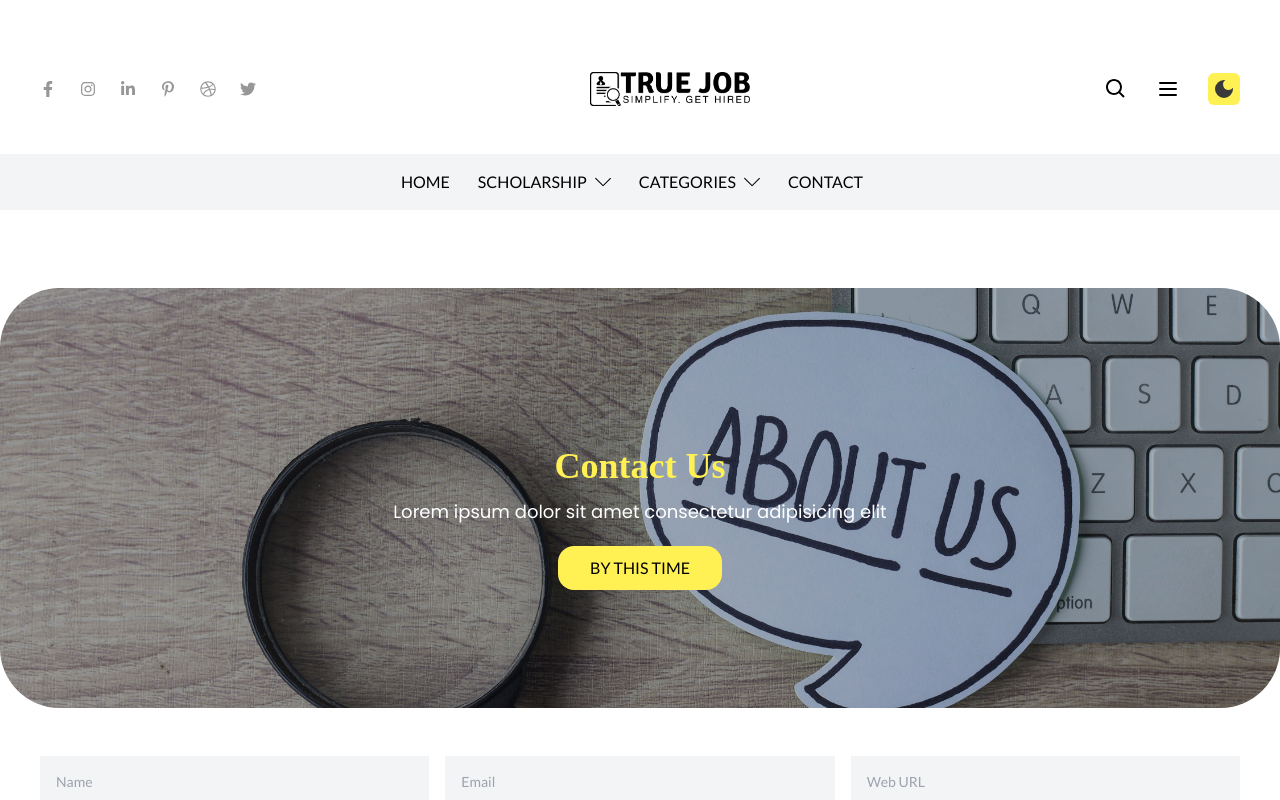
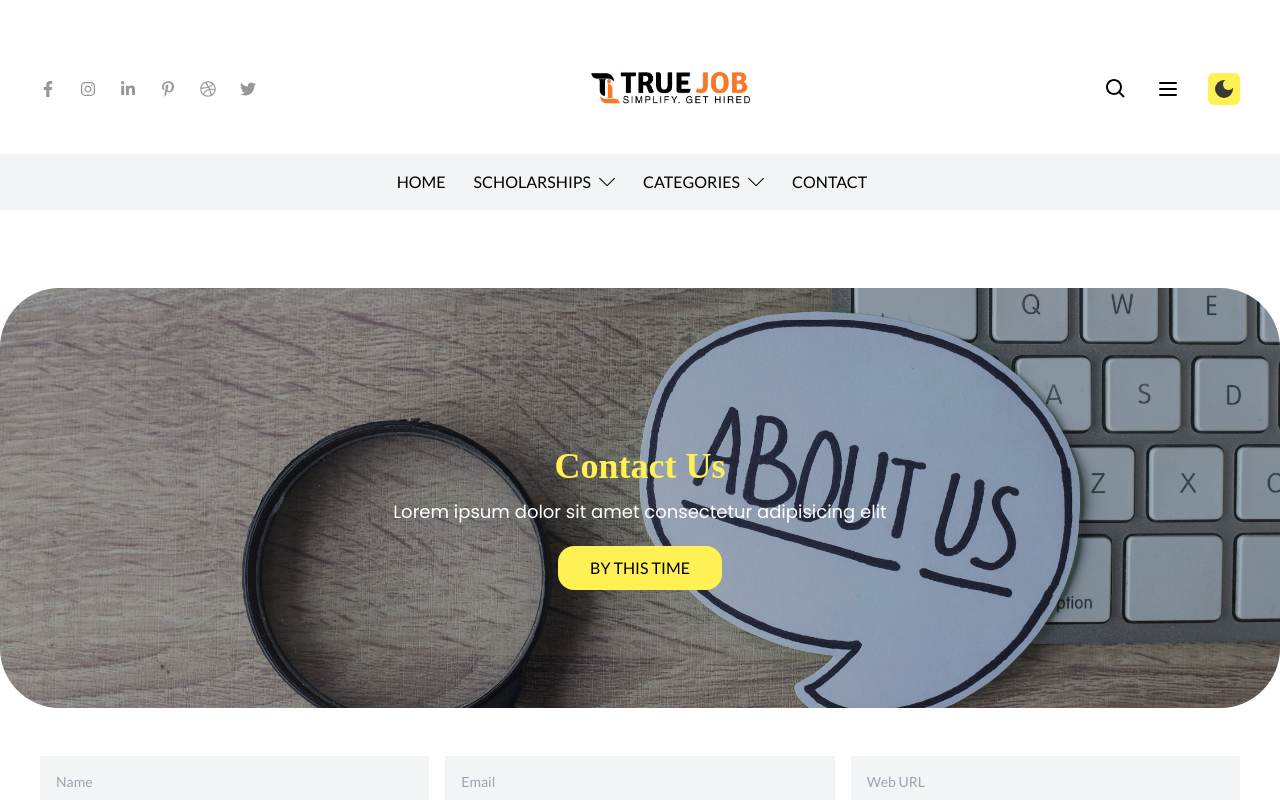
Before and after one commit to mufaqar/truejob, a Next.js app: page /contact-us in a window 1280 px wide. Shown: the top 800 px of the page. Built offline with nearby package versions, Linux system fonts and the light colour scheme; a web font is replaced by a local one.

Commit message:
Navigation

```diff
--- a/src/components/Logo/Logo.tsx
+++ b/src/components/Logo/Logo.tsx
@@ -6,7 +6,7 @@ const Logo = () => {
 
   return (
     <Link href="/" className="w-36 md:w-52">
-      <Image src="/assets/images/logo-white.png" alt="logo" width={160} height={60} className="invert dark:invert-0 mx-auto" />
+      <Image src="/assets/images/Logo.png" alt="logo" width={160} height={60} className="dark:invert-0 mx-auto" />
       {/* <Image src="/assets/images/black-logo.png" alt="logo" width={150} height={60}/> */}
     </Link>
   );
--- a/src/components/header/header2.tsx
+++ b/src/components/header/header2.tsx
@@ -1,5 +1,4 @@
 "use client";
-
 import React, { useContext, useEffect, useState } from "react";
 import Logo from "../Logo/Logo";
 import Link from "next/link";
@@ -89,14 +88,20 @@ const Header2 = () => {
             <li className="group relative">
               <div className="flex items-center gap-2">
                 <Link href="/category/scholarship" className="uppercase dark:text-white text-black">
-                  Scholarship
+                  Scholarships
                 </Link>
                 <SlArrowDown />
               </div>
               <SubMenu>
-                <Route to="/">Scholarship in Australia</Route>
-                <Route to="/">Scholarship in China</Route>
-                <Route to="/">Scholarship in Koria</Route>
+                <Route to="/scholarship-in-australia">Scholarship in Australia</Route>
+                <Route to="/win-a-netherlands-scholarship">Scholarship in Netherlands</Route>
+                <Route to="/win-scholarships-in-france-in-2023">Win Scholarships In France</Route>
+                <Route to="/get-a-turkey-scholarship-from-pakistan">Turkey Scholarship From Pakistan</Route>
+                <Route to="/get-china-scholarships-from-pakistan">China Scholarships From Pakistan</Route>
+                <Route to="/get-scholarships-in-united-kingdom">Get Scholarships In United Kingdom</Route>
+                <Route to="/top-23-scholarship-countries-for-2023">Top 23 Scholarship Countries Of 2023</Route>
+                <Route to="/eligibility-criteria-for-a-scholarship">Eligibility Criteria For Scholarships</Route>
+                <Route to="/understanding-scholarship-requirements">Scholarship Requirements</Route>
               </SubMenu>
             </li>
 
--- a/src/components/header/route.tsx
+++ b/src/components/header/route.tsx
@@ -1,9 +1,9 @@
 import Link from 'next/link'
 import React from 'react'
 
-const Route = ({children, to}:any) => {
+const Route = ({ children, to }: any) => {
   return (
-     <li className='py-3 md:border md:border-border border-t-0 px-6'> <Link href={to} className="uppercase text-black dark:text-white hover:!text-light-blue"> {children} </Link> </li>
+    <li className='py-3 md:border md:border-border border-t-0 px-6'> <Link href={to} className=" text-black dark:text-white hover:!text-light-blue"> {children} </Link> </li>
   )
 }
 
--- a/src/components/header/subMenu.tsx
+++ b/src/components/header/subMenu.tsx
@@ -2,7 +2,7 @@ import React from "react";
 const SubMenu = ({ children }: any) => {
   return (
     <div className="md:absolute md:pt-4 z-50">
-      <ul className="bg-light-gray hidden group-hover:block md:w-[200px]">
+      <ul className="bg-light-gray hidden group-hover:block md:w-[350px]">
         {children}
       </ul>
     </div>
```
Also changed, not shown: public/assets/images/Logo.jpg (added), public/assets/images/logo_white.png (renamed from public/assets/images/logo-white.png).
